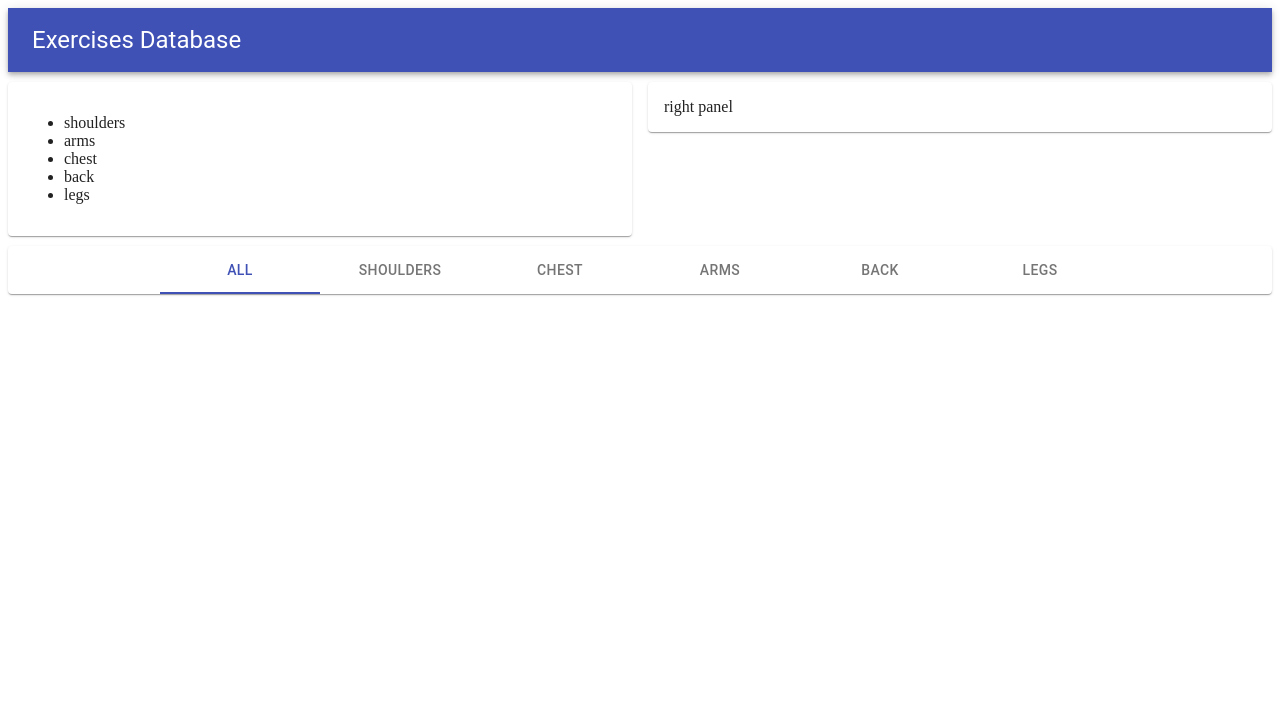
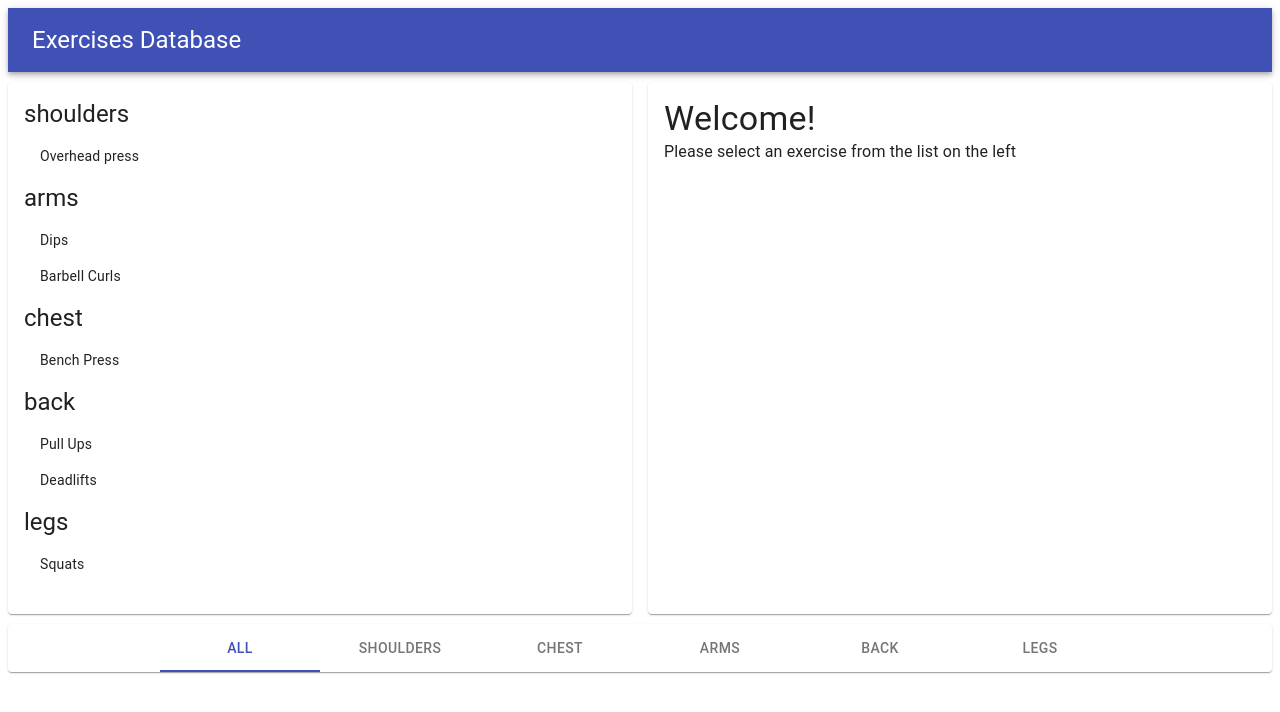
Before and after one commit to seyedjavadseyedi/exercises-app, a React (Create React App) app: page / in a window 1280 px wide. Shown: the top 712 px of the page. Built offline with nearby package versions, Linux system fonts and the light colour scheme; data requests are answered from the project's data file.

Commit message:
add exercises to left list and edite exercise data

```diff
--- a/src/components/exercises/index.jsx
+++ b/src/components/exercises/index.jsx
@@ -1,18 +1,25 @@
 import React, { useEffect, useContext } from 'react'
 
 import { GlobalContext } from '../../store/GlobalContex'
-import {getExercises} from '../../store/actions/GlobalActions'
+import { getExercisesByMuscles } from '../../store/actions/GlobalActions'
 
-import { Paper, Grid } from '@material-ui/core'
+import {
+  Paper,
+  Grid,
+  List,
+  ListItem,
+  ListItemText,
+  Typography,
+} from '@material-ui/core'
 import { makeStyles } from '@material-ui/core/styles'
-
-import axios from 'axios'
 
 const useStyles = makeStyles((theme) => ({
   paper: {
     padding: theme.spacing(2),
     marginTop: 10,
     marginBottom: 10,
+    height: 500,
+    overflowY: 'auto'
   },
 }))
 
@@ -20,8 +27,7 @@ const Exercises = () => {
   const { state, dispatch } = useContext(GlobalContext)
 
   useEffect(() => {
-    getExercises(dispatch)
-
+    getExercisesByMuscles(dispatch)
   }, [dispatch])
 
   const classes = useStyles()
@@ -30,15 +36,27 @@ const Exercises = () => {
     <Grid container spacing={2}>
       <Grid item sm>
         <Paper className={classes.paper}>
-          <ul>
-            {state.exercises.map(([group, exercises]) => (
-              <li>{group}</li>
-            ))}
-          </ul>
+          {state.exercises.map(([group, exercises]) => (
+            <React.Fragment key={group}>
+              <Typography variant='h5'>{group}</Typography>
+              <List component='ul'>
+                {exercises.map(({ title, id }) => (
+                  <ListItem key={id} button dense>
+                    <ListItemText primary={title} />
+                  </ListItem>
+                ))}
+              </List>
+            </React.Fragment>
+          ))}
         </Paper>
       </Grid>
       <Grid item sm>
-        <Paper className={classes.paper}>right panel</Paper>
+        <Paper className={classes.paper}>
+          <Typography variant='h4'>Welcome!</Typography>
+          <Typography variant='body1'>
+            Please select an exercise from the list on the left
+          </Typography>
+        </Paper>
       </Grid>
     </Grid>
   )
--- a/src/store/actions/GlobalActions.jsx
+++ b/src/store/actions/GlobalActions.jsx
@@ -1,4 +1,4 @@
-import { GET_MUSCLES, GET_EXERCISES } from './types'
+import { GET_MUSCLES, GET_EXERCISES_BY_MUSCLES } from './types'
 import axios from 'axios'
 
 export const getMuscles = (dispatch) => {
@@ -13,7 +13,7 @@ export const getMuscles = (dispatch) => {
     .catch((err) => console.log(err))
 }
 
-export const getExercises = (dispatch) => {
+export const getExercisesByMuscles = (dispatch) => {
   axios
     .get('http://localhost:8000/exercises')
     .then((res) => {
@@ -27,7 +27,7 @@ export const getExercises = (dispatch) => {
         }, {})
       )
       dispatch({
-        type: GET_EXERCISES,
+        type: GET_EXERCISES_BY_MUSCLES,
         payload: exercises
       })
     })
--- a/src/store/actions/types.jsx
+++ b/src/store/actions/types.jsx
@@ -1,2 +1,2 @@
 export const GET_MUSCLES = 'GET_MUSCLES'
-export const GET_EXERCISES = 'GET_EXERCISES'
+export const GET_EXERCISES_BY_MUSCLES = 'GET_EXERCISES_BY_MUSCLES'
--- a/src/store/reducers/GlobalReducer.jsx
+++ b/src/store/reducers/GlobalReducer.jsx
@@ -1,4 +1,4 @@
-import {GET_MUSCLES} from '../actions/types'
+import {GET_MUSCLES, GET_EXERCISES_BY_MUSCLES} from '../actions/types'
 
 export const GlobalReducer = (state, action) => {
   switch (action.type) {
@@ -7,7 +7,7 @@ export const GlobalReducer = (state, action) => {
         ...state,
         muscles: action.payload,
       }
-    case 'GET_EXERCISES':
+    case GET_EXERCISES_BY_MUSCLES:
 
       return {
         ...state,
```
